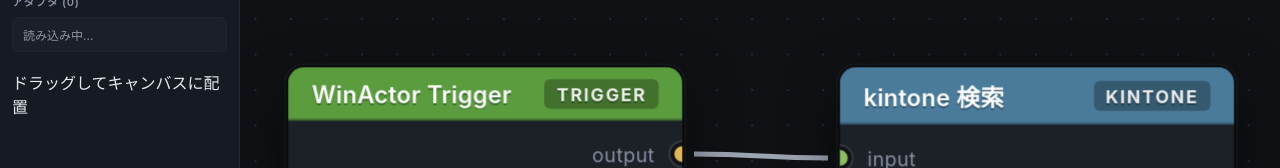
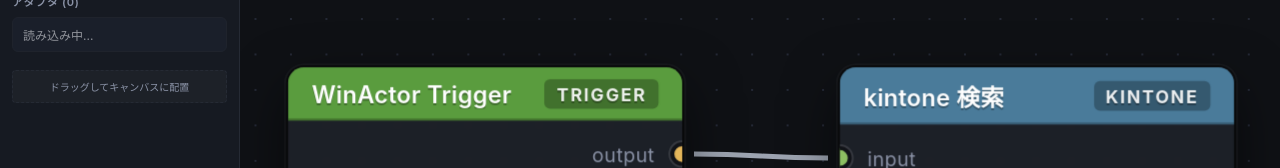
Before and after one commit to d-shiina/ConnectCollect, a React (Vite) app: page / in a window 1280 px wide. Shown: the part 181-349 px from the top of the page. Built offline with nearby package versions, Linux system fonts and the light colour scheme.

Commit message:
style: add sidebar-hint CSS for D&D hint

```diff
--- a/src/renderer/styles.css
+++ b/src/renderer/styles.css
@@ -544,6 +544,17 @@
   margin: 0 0 8px 0;
 }
 
+.sidebar-section.sidebar-hint {
+  margin-top: auto;
+  font-size: 10px;
+  color: var(--text-dim);
+  padding: 8px 10px;
+  background: rgba(255, 255, 255, 0.03);
+  border: 1px dashed var(--panel-border);
+  border-radius: 4px;
+  text-align: center;
+}
+
 .node-chip {
   display: flex;
   align-items: center;
```
